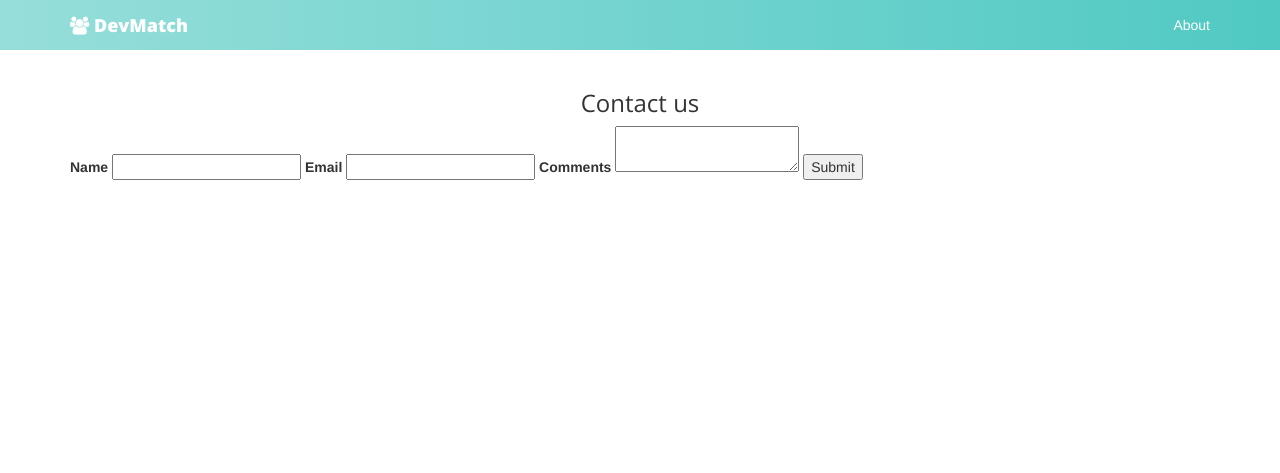
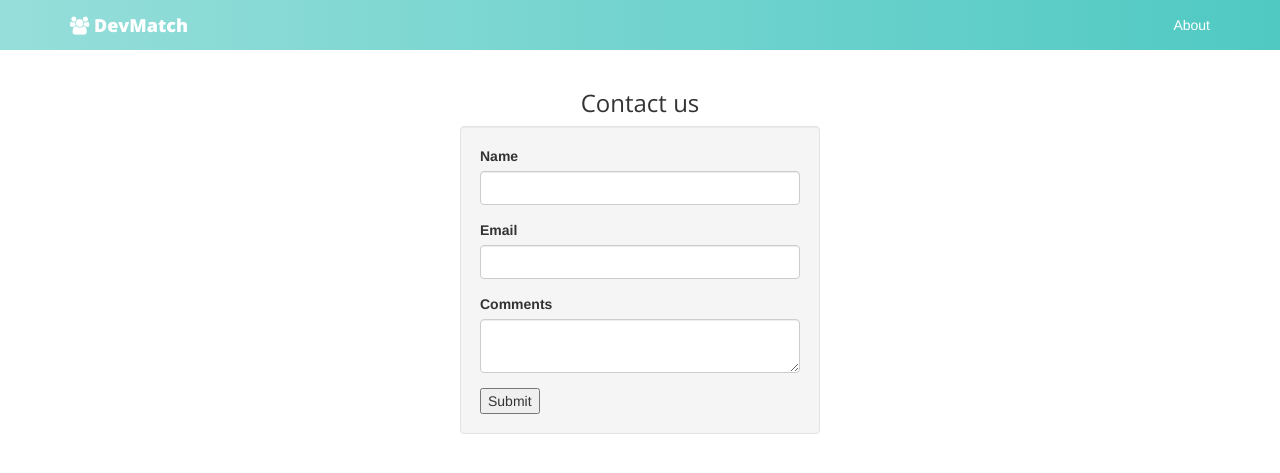
Before and after one commit to ognjenMarinkovic/upskill_saas_tutorial, a Rails app: page /contacts/new in a window 1280 px wide. Shown: the top 473 px of the page. Run offline with Rails 7, Linux system fonts and the light colour scheme; style sheets or scripts are compiled from the project's sources; some libraries are stand-ins or nearby versions.

Commit message:
Added bootstrap to form

```diff
--- a/app/views/contacts/new.html.erb
+++ b/app/views/contacts/new.html.erb
@@ -1,16 +1,29 @@
 <div class="container">
+  <div class="row">
     <h3 class="text-center">Contact us</h3>
 
+      <div class="col-md-4 col-md-offset-4">
+        <div class="well">
           <%= form_for "/contacts" do |f| %>
+          <div class="form-group">
             <%= f.label :name %>
-    <%= f.text_field :name %>
+            <%= f.text_field :name, class:'form-control' %>
+          </div>
 
+          <div class="form-group">
             <%= f.label :email %>
-    <%= f.text_field :email %>
+            <%= f.text_field :email, class:'form-control' %>
+          </div>
 
+          <div class="form-group">
             <%= f.label :comments %>
-    <%= f.text_area :comments %>
+            <%= f.text_area :comments, class:'form-control' %>
+          </div>
 
          <%= f.submit 'Submit' %>
          <% end %>
+
       </div>
+    </div>
+  </div>
+</div>
```
Lines whose indentation alone changed are shown as unchanged.
